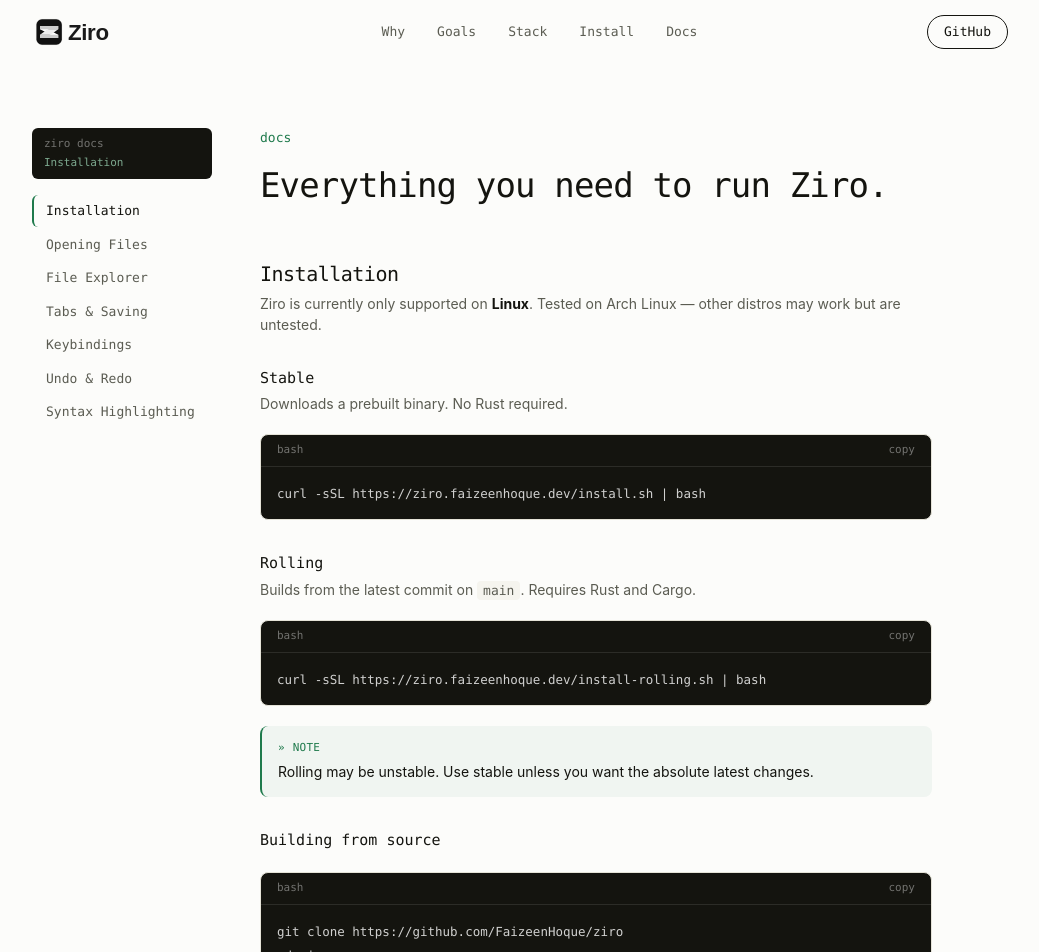
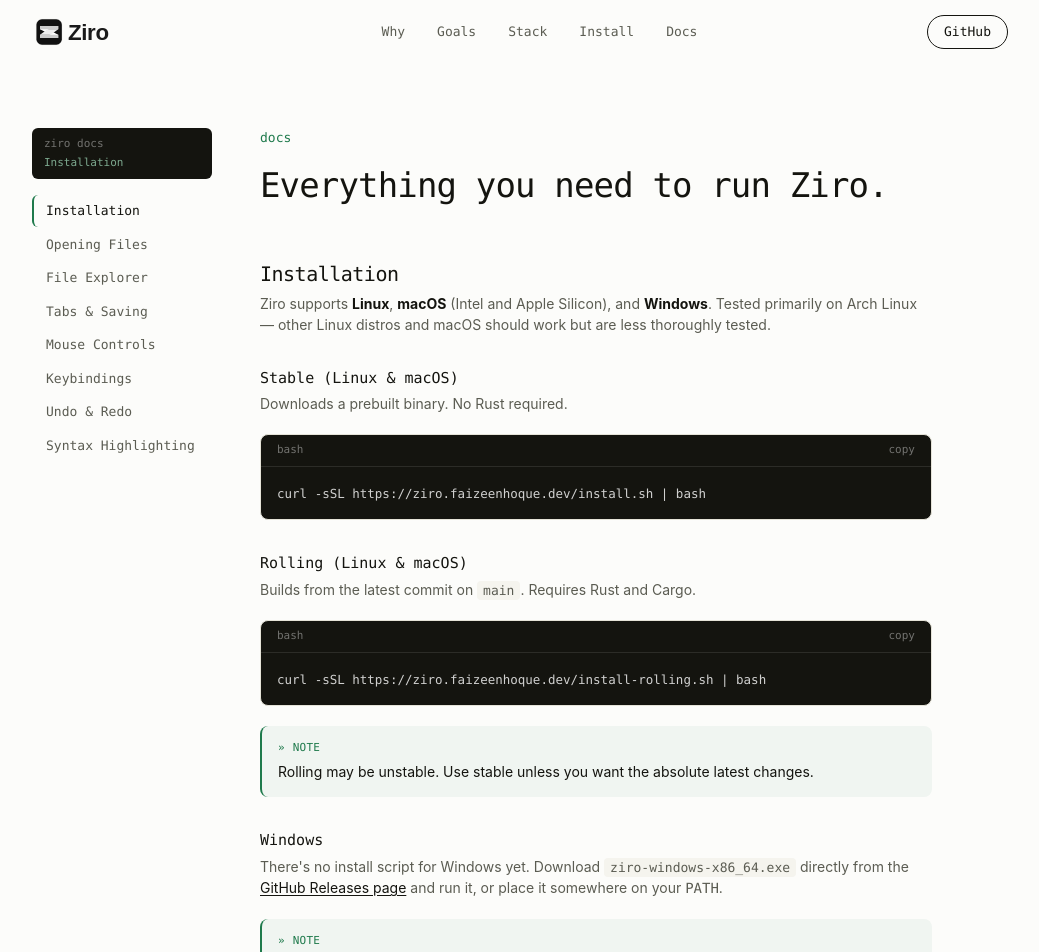
Before and after one commit to FaizeenHoque/Ziro, a SvelteKit app in the folder web/: page /docs in a window 1280 px wide. Shown: the top 952 px of the page, without its empty margins (120-1159 px from the left). Built offline with nearby package versions, Linux system fonts and the light colour scheme.

Commit message:
Update docs

```diff
--- a/web/src/lib/components/Stack.svelte
+++ b/web/src/lib/components/Stack.svelte
@@ -15,10 +15,11 @@
 		'Terminal interface',
 		'Editor UI',
 		'File open/save',
-		'Syntax highlighting'
+		'Syntax highlighting',
+		'LSP integration'
 	];
 
-	const pending = ['LSP integration', 'Config system', 'Plugin system'];
+	const pending = ['Config system', 'Plugin system'];
 </script>
 
 <section id="stack" class="px-6 py-24 border-t border-[#E5E3D8]" use:reveal>
@@ -50,7 +51,10 @@
 			<div class="space-y-2.5">
 				{#each done as item (item)}
 					<div class="flex items-center gap-3">
-						<span class="flex items-center justify-center w-4 h-4 rounded-[3px] bg-[#1F7A4C] text-[#FCFCFA] text-[10px] shrink-0">✓</span>
+						<span
+							class="flex items-center justify-center w-4 h-4 rounded-[3px] bg-[#1F7A4C] text-[#FCFCFA] text-[10px] shrink-0"
+							>✓</span
+						>
 						<span class="text-[14px] text-[#14140F]">{item}</span>
 					</div>
 				{/each}
--- a/web/src/routes/docs/+page.svelte
+++ b/web/src/routes/docs/+page.svelte
@@ -11,6 +11,7 @@
 		{ id: 'opening-files', label: 'Opening Files' },
 		{ id: 'file-explorer', label: 'File Explorer' },
 		{ id: 'tabs-and-saving', label: 'Tabs & Saving' },
+		{ id: 'mouse', label: 'Mouse Controls' },
 		{ id: 'keybindings', label: 'Keybindings' },
 		{ id: 'undo-redo', label: 'Undo & Redo' },
 		{ id: 'syntax-highlighting', label: 'Syntax Highlighting' }
@@ -82,20 +83,24 @@
 			<section id="installation" class="scroll-mt-28 mb-16 mt-12">
 				<h2 class="font-mono text-[20px] tracking-tight mb-1">Installation</h2>
 				<p class="text-[14px] text-[#5B5C52] mb-4">
-					Ziro is currently only supported on <strong class="text-[#14140F]">Linux</strong>.
-					Tested on Arch Linux — other distros may work but are untested.
+					Ziro supports <strong class="text-[#14140F]">Linux</strong>,
+					<strong class="text-[#14140F]">macOS</strong> (Intel and Apple Silicon), and
+					<strong class="text-[#14140F]">Windows</strong>. Tested primarily on Arch Linux — other
+					Linux distros and macOS should work but are less thoroughly tested.
 				</p>
 
-				<h3 class="font-mono text-[15px] mt-8 mb-1">Stable</h3>
+				<h3 class="font-mono text-[15px] mt-8 mb-1">Stable (Linux &amp; macOS)</h3>
 				<p class="text-[14px] text-[#5B5C52]">Downloads a prebuilt binary. No Rust required.</p>
 				<CodeBlock
 					label="bash"
 					code={`curl -sSL https://ziro.faizeenhoque.dev/install.sh | bash`}
 				/>
 
-				<h3 class="font-mono text-[15px] mt-8 mb-1">Rolling</h3>
+				<h3 class="font-mono text-[15px] mt-8 mb-1">Rolling (Linux &amp; macOS)</h3>
 				<p class="text-[14px] text-[#5B5C52]">
-					Builds from the latest commit on <code class="font-mono text-[13px] bg-[#F5F4EE] px-1.5 py-0.5 rounded">main</code>. Requires Rust and Cargo.
+					Builds from the latest commit on <code
+						class="font-mono text-[13px] bg-[#F5F4EE] px-1.5 py-0.5 rounded">main</code
+					>. Requires Rust and Cargo.
 				</p>
 				<CodeBlock
 					label="bash"
@@ -106,6 +111,26 @@
 					Rolling may be unstable. Use stable unless you want the absolute latest changes.
 				</Callout>
 
+				<h3 class="font-mono text-[15px] mt-8 mb-1">Windows</h3>
+				<p class="text-[14px] text-[#5B5C52]">
+					There's no install script for Windows yet. Download
+					<code class="font-mono text-[13px] bg-[#F5F4EE] px-1.5 py-0.5 rounded"
+						>ziro-windows-x86_64.exe</code
+					>
+					directly from the
+					<a
+						href="https://github.com/FaizeenHoque/ziro/releases"
+						target="_blank"
+						rel="noreferrer"
+						class="text-[#14140F] underline underline-offset-2">GitHub Releases page</a
+					>
+					and run it, or place it somewhere on your <code>PATH</code>.
+				</p>
+				<Callout type="note">
+					The curl-bash scripts above are Linux/macOS only — they won't run natively in PowerShell
+					or cmd. Use the manual download until a proper Windows installer exists.
+				</Callout>
+
 				<h3 class="font-mono text-[15px] mt-8 mb-1">Building from source</h3>
 				<CodeBlock
 					label="bash"
@@ -113,12 +138,21 @@
 				/>
 				<p class="text-[14px] text-[#5B5C52]">
 					Requires Rust 1.78+. Install Rust from
-					<a href="https://rustup.rs" target="_blank" rel="noreferrer" class="text-[#14140F] underline underline-offset-2">rustup.rs</a>.
+					<a
+						href="https://rustup.rs"
+						target="_blank"
+						rel="noreferrer"
+						class="text-[#14140F] underline underline-offset-2">rustup.rs</a
+					>. On Windows, build with
+					<code>cargo build --release --target x86_64-pc-windows-msvc</code>
+					instead of moving to <code>/usr/local/bin</code> — copy the resulting <code>.exe</code>
+					wherever you keep it.
 				</p>
 
 				<Callout type="note">
-					Both install scripts require <code>sudo</code> to move the binary to <code>/usr/local/bin</code>.
-					Read the script before running if you're cautious about piping curl to bash.
+					Both install scripts require <code>sudo</code> to move the binary to
+					<code>/usr/local/bin</code>. Read the script before running if you're cautious about
+					piping curl to bash.
 				</Callout>
 			</section>
 
@@ -129,8 +163,8 @@
 					code={`ziro              # open a blank buffer\nziro file.txt     # open a specific file`}
 				/>
 				<p class="text-[14px] text-[#5B5C52]">
-					If you open Ziro without a file, you'll start with a blank buffer. You'll be prompted
-					for a filename the first time you save.
+					If you open Ziro without a file, you'll start with a blank buffer. You'll be prompted for
+					a filename the first time you save.
 				</p>
 			</section>
 
@@ -138,8 +172,8 @@
 				<h2 class="font-mono text-[20px] tracking-tight mb-1">File Explorer</h2>
 				<p class="text-[14px] text-[#5B5C52] mb-4">
 					The explorer opens as a sidebar and keeps folder state inline instead of jumping between
-					directories. Click a folder to expand or collapse it. Click a file to load it in the editor.
-					Drag entries to move them within the tree.
+					directories. Click a folder to expand or collapse it. Click a file to load it in the
+					editor. Drag entries to move them within the tree.
 				</p>
 				<DocsTable
 					headers={['Key', 'Action']}
@@ -181,6 +215,26 @@
 				</Callout>
 			</section>
 
+			<section id="mouse" class="scroll-mt-28 mb-16">
+				<h2 class="font-mono text-[20px] tracking-tight mb-1">Mouse Controls</h2>
+				<p class="text-[14px] text-[#5B5C52] mb-4">
+					Mouse input works directly in the text area, independent of the file explorer and tab bar
+					behavior described above.
+				</p>
+				<DocsTable
+					headers={['Action', 'Behavior']}
+					rows={[
+						['`Click`', 'Moves the text cursor to that position in the document.'],
+						['`Scroll wheel`', 'Scrolls the viewport up or down without moving the cursor.'],
+						['`Hover`', 'Shows type/definition info after a short pause, if an LSP is running.']
+					]}
+				/>
+				<Callout type="note">
+					If you scroll far enough that the cursor's line goes off-screen, the cursor snaps back to
+					the nearest visible line rather than staying hidden off-screen.
+				</Callout>
+			</section>
+
 			<section id="keybindings" class="scroll-mt-28 mb-16">
 				<h2 class="font-mono text-[20px] tracking-tight mb-1">Keybindings</h2>
 				<p class="text-[14px] text-[#5B5C52] mb-4">
@@ -196,51 +250,50 @@
 						['`Ctrl+Z`', 'Undo the last change.'],
 						['`Ctrl+Shift+Z`', 'Redo the last undone change.'],
 						['`↑ ↓ ← →`', 'Move the cursor.'],
+						['`Ctrl+← / Ctrl+→`', 'Jump the cursor a full word left or right.'],
 						['`Enter`', 'Insert a newline, splitting the current line.'],
 						['`Backspace`', 'Delete the character before the cursor.'],
-						['`Esc`', 'Cancel the filename popup (only active while it\'s open).']
+						['`Esc`', "Cancel the filename popup (only active while it's open)."]
 					]}
 				/>
 				<Callout type="tip">
-					<code>Ctrl+W</code> closes the current file tab. If you close the last tab,
-					Ziro drops back to a blank buffer instead of exiting.
+					<code>Ctrl+W</code> closes the current file tab. If you close the last tab, Ziro drops back
+					to a blank buffer instead of exiting.
 				</Callout>
 			</section>
 
 			<section id="undo-redo" class="scroll-mt-28 mb-16">
 				<h2 class="font-mono text-[20px] tracking-tight mb-1">Undo & Redo</h2>
 				<p class="text-[14px] text-[#5B5C52] mb-4">
-					Ziro snapshots the full buffer and cursor position before each edit,
-					not per-keystroke. Consecutive character insertions and consecutive
-					backspaces are grouped into a single undo step; typing a word and
-					then deleting it are still two separate steps.
+					Ziro snapshots the full buffer and cursor position before each edit, not per-keystroke.
+					Consecutive character insertions and consecutive backspaces are grouped into a single undo
+					step; typing a word and then deleting it are still two separate steps.
 				</p>
 				<DocsTable
 					headers={['Key', 'Action']}
 					rows={[
-						['`Ctrl+U`', 'Undo'],
-						['`Ctrl+R`', 'Redo']
+						['`Ctrl+Z`', 'Undo'],
+						['`Ctrl+Shift+Z`', 'Redo']
 					]}
 				/>
 				<Callout type="note">
-					Redo history is cleared as soon as you make a new edit after undoing —
-					same behavior you'd expect from any standard editor.
+					Redo history is cleared as soon as you make a new edit after undoing — same behavior you'd
+					expect from any standard editor.
 				</Callout>
 			</section>
 
 			<section id="syntax-highlighting" class="scroll-mt-28">
 				<h2 class="font-mono text-[20px] tracking-tight mb-1">Syntax Highlighting</h2>
 				<p class="text-[14px] text-[#5B5C52] mb-4">
-					Ziro detects the language from the file's extension and applies syntax
-					highlighting via <code class="font-mono text-[13px] bg-[#F5F4EE] px-1.5 py-0.5 rounded">syntect</code>,
-					using the Solarized (dark) theme. Supported languages include anything
-					syntect ships by default: Rust, Python, JavaScript, TypeScript, Go, C,
-					C++, HTML, CSS, JSON, TOML, Markdown, and more.
+					Ziro detects the language from the file's extension and applies syntax highlighting via <code
+						class="font-mono text-[13px] bg-[#F5F4EE] px-1.5 py-0.5 rounded">syntect</code
+					>, using the Ziro Dark theme. Supported languages include anything syntect ships by
+					default: Rust, Python, JavaScript, TypeScript, Go, C, C++, HTML, CSS, JSON, TOML,
+					Markdown, and more.
 				</p>
 				<Callout type="note">
-					If you open Ziro without a filename, there's no extension to detect —
-					highlighting falls back to plain text until you save the buffer with
-					a real name.
+					If you open Ziro without a filename, there's no extension to detect — highlighting falls
+					back to plain text until you save the buffer with a real name.
 				</Callout>
 			</section>
 		</div>
```
Also changed, not shown: 1 other file (tests, documents, lock files or other folders).
